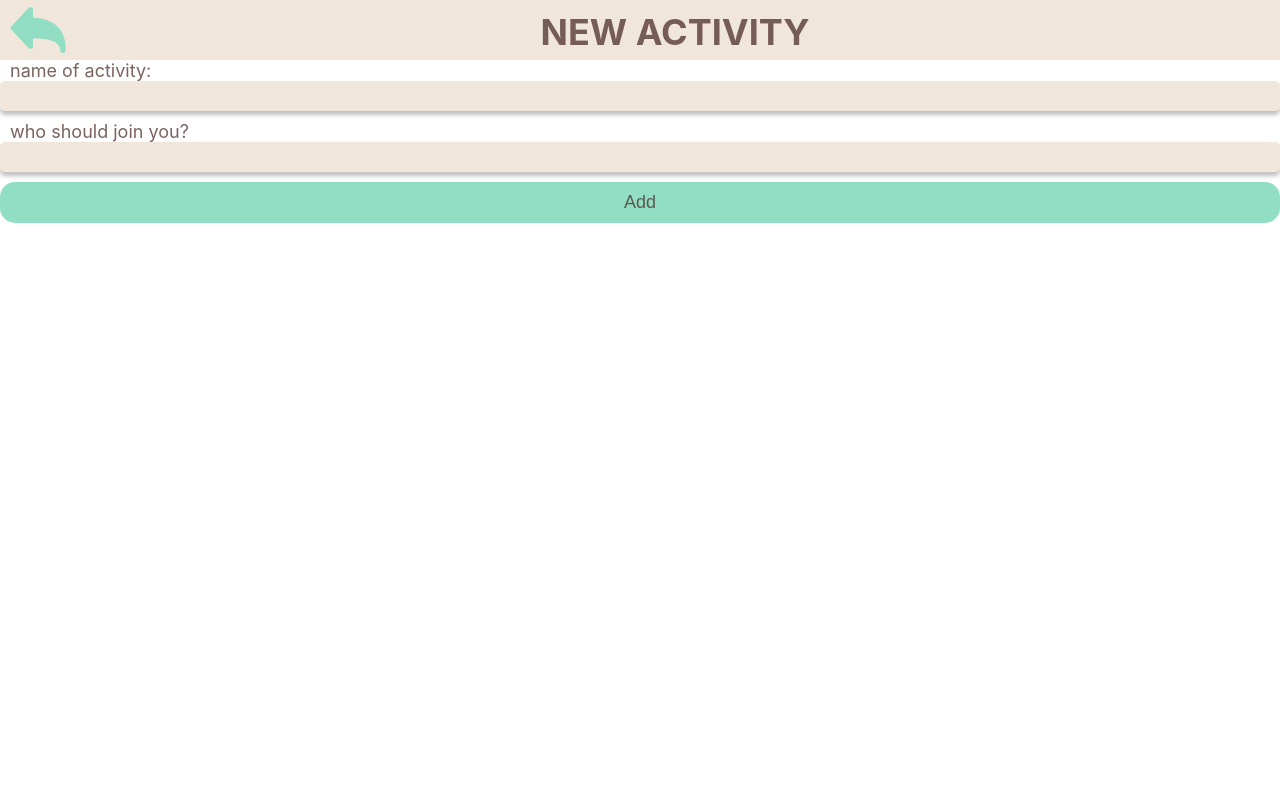
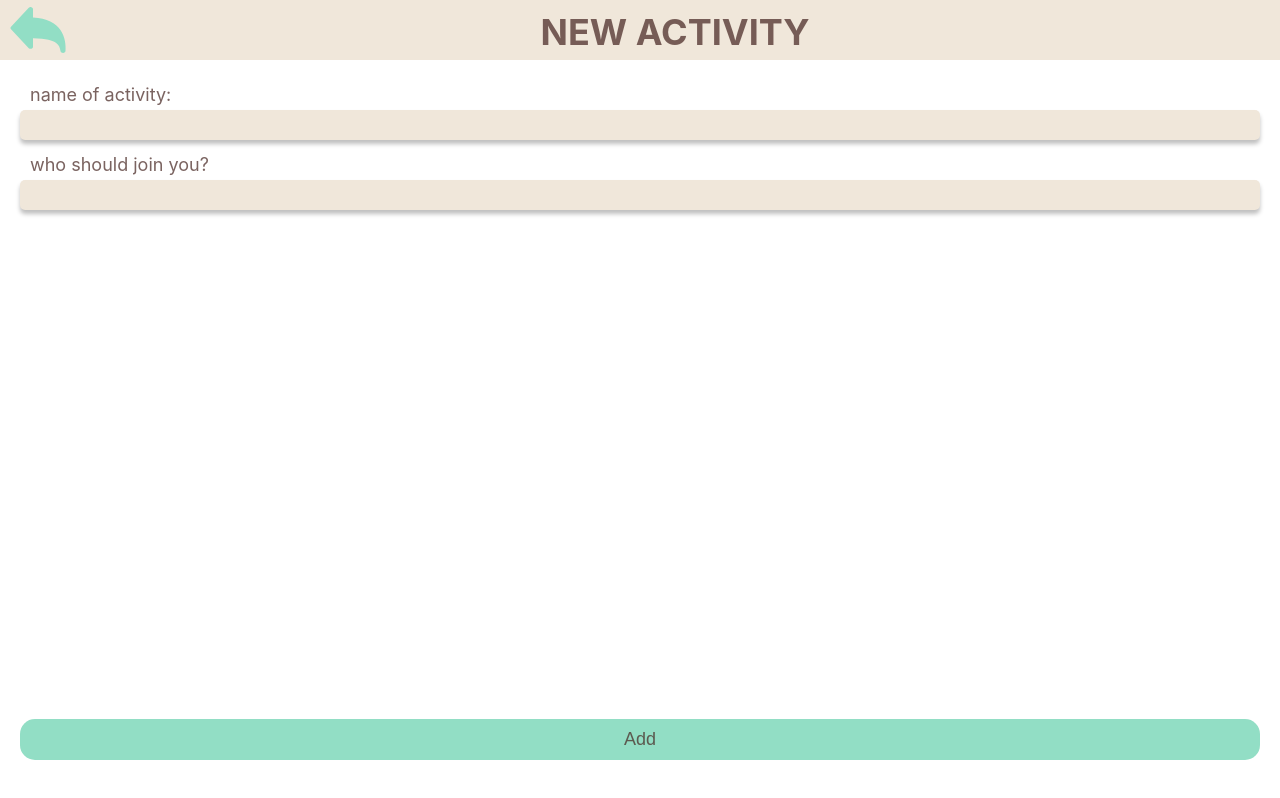
Before and after one commit to JelenadlS/capstone-project, a React (Create React App) app: page /newactivity in a window 1280 px wide. Built offline with nearby package versions, Linux system fonts and the light colour scheme.

Commit message:
Adjust styling of form

```diff
--- a/src/components/Form.js
+++ b/src/components/Form.js
@@ -21,16 +21,19 @@ export default function Form({ onAddActivity }) {
       <input id="activity" required type="text" name="activity" />
       <label htmlFor="friend">who should join you?</label>
       <input id="friend" type="text" name="friend" />
-      <Button type="submit">Add</Button>
+      <PositionButton type="submit">Add</PositionButton>
     </WrapperForm>
   );
 }
 
 const WrapperForm = styled.form`
+  height: 85vh;
   display: grid;
+  grid-template-rows: repeat(4, 25px) auto;
+  align-items: end;
   gap: 10px;
   color: rgba(71, 39, 35, 0.72);
-  align-self: flex-end;
+  margin: 20px;
 
   label {
     margin-left: 10px;
@@ -47,3 +50,6 @@ const WrapperForm = styled.form`
     font-size: 20px;
   }
 `;
+const PositionButton = styled(Button)`
+  align-self: end;
+`;
```
